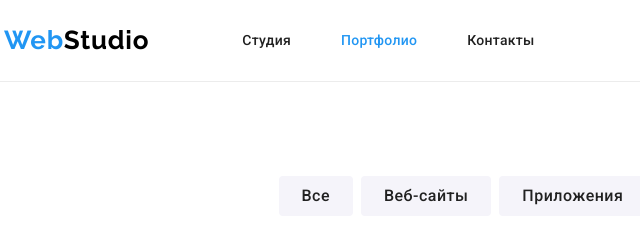
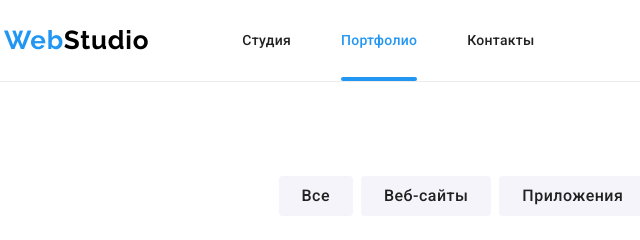
Before and after one commit to Vasyl96/goit-markup-hw-05, a plain HTML site: page portfolio.html in a window 1280 px wide. Shown: the top 240 px of the page, 51-691 px from the left. Drawn offline with nearby package versions, Linux system fonts and the light colour scheme.

Commit message:
Виконав ще частину

```diff
--- a/css/styles.css
+++ b/css/styles.css
@@ -124,6 +124,7 @@ body {
 }
 
 .header-link {
+  position: relative;
   padding-top: 32px;
   padding-bottom: 32px;
   font-weight: 500;
@@ -135,6 +136,17 @@ body {
 }
 .header-list .header-link.current {
   color: var(--accent-txt-cl, #2196f3);
+}
+
+.header-link.current::after {
+  content: '';
+  position: absolute;
+  left: 0;
+  bottom: -1px;
+  min-width: 100%;
+  min-height: 4px;
+  border-radius: 2px;
+  background-color: var(--accent-txt-cl, #2196f3);
 }
 
 .contact-phone,
@@ -351,7 +363,7 @@ body {
   height: 70px;
   font-weight: 700;
   font-size: 14px;
-  line-height: 1.14;
+  line-height: calc(16.41 / 14);
   letter-spacing: 0.03em;
   text-transform: uppercase;
   background-color: rgba(47, 48, 58, 0.8);
```
